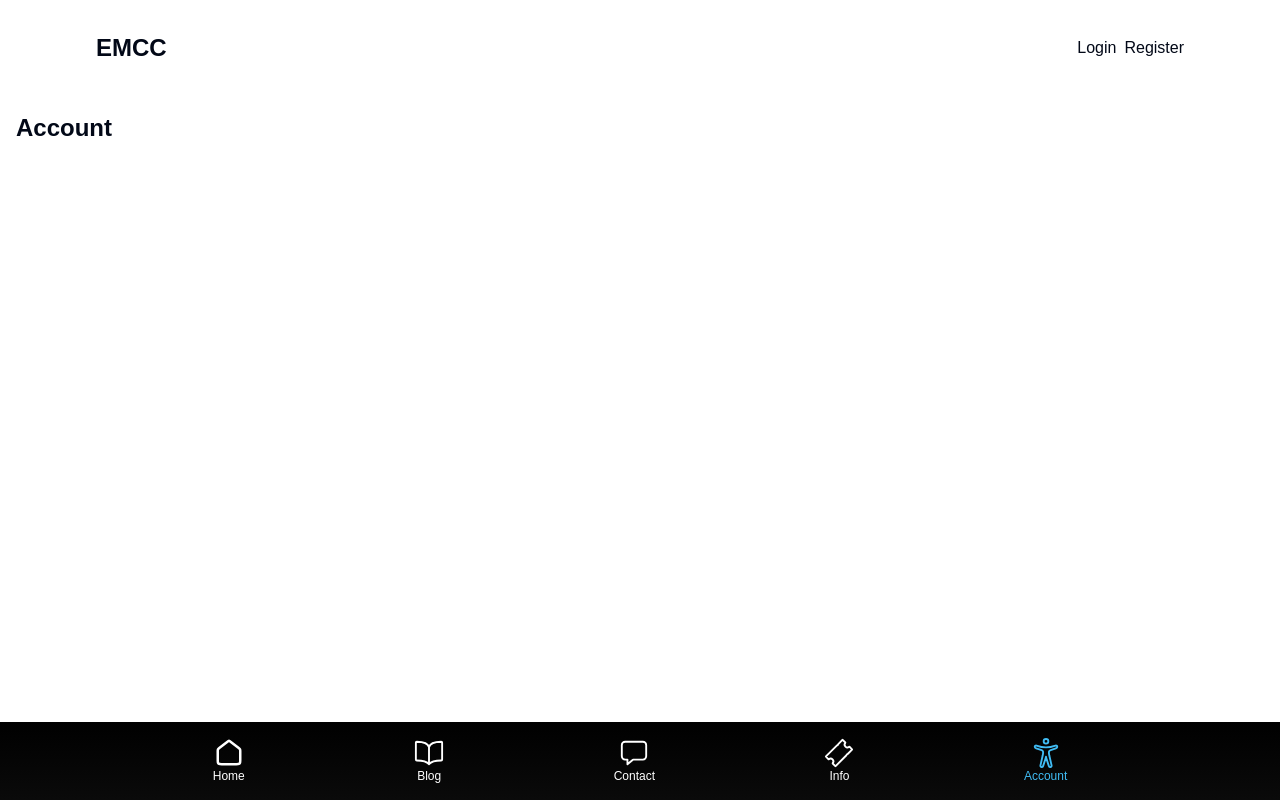
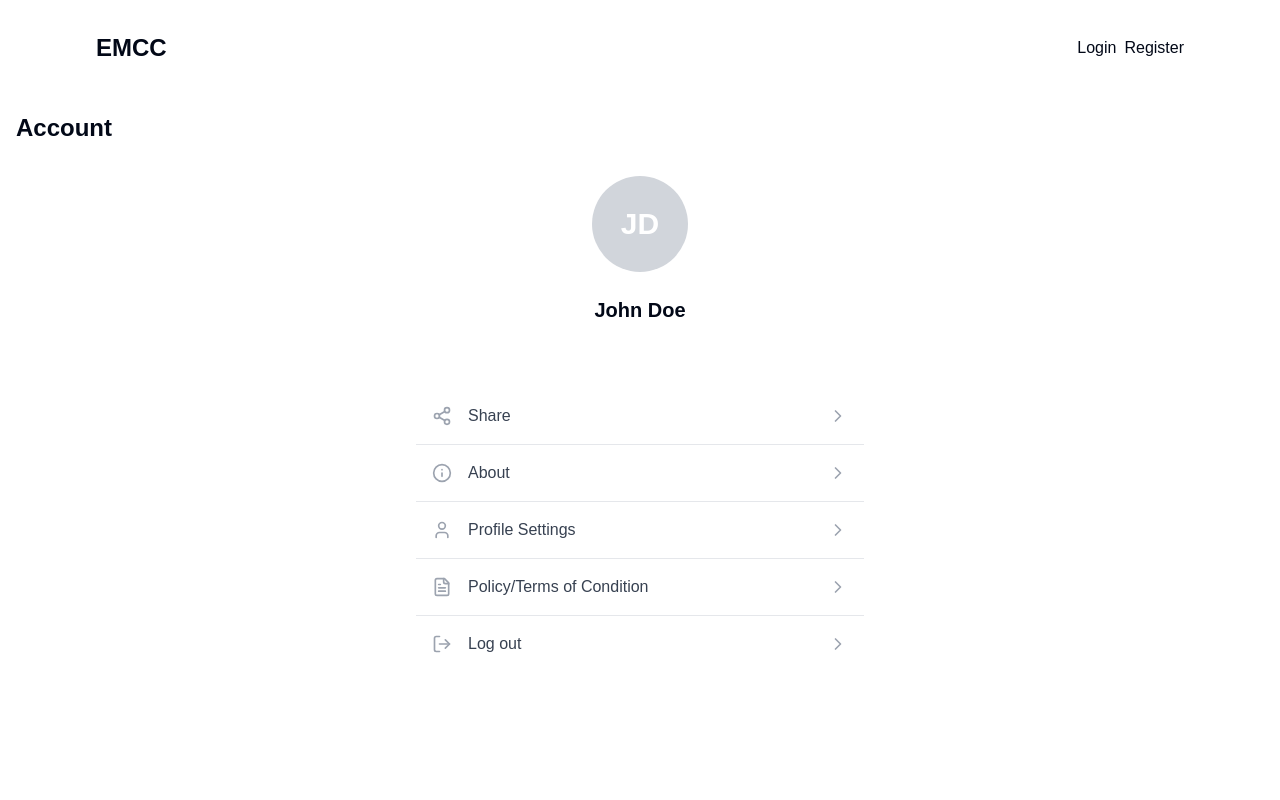
Before and after one commit to Michael-Dale/EMCCYouthApp, a Next.js app: page /account in a window 1280 px wide. Built offline with nearby package versions, Linux system fonts and the light colour scheme; no server answers.

Commit message:
Added account settings

```diff
--- a/src/app/account/page.js
+++ b/src/app/account/page.js
@@ -1,11 +1,13 @@
+"use client";
 import PageTransition from "../components/PageTransition";
-
+import AccountComponent from "../components/AccountComponent";
 export default function Account() {
   return (
     <PageTransition>
-      <div className="p-4">
-        <h1 className="text-2xl font-bold mb-4">Account</h1>
+      <div className="">
+        <h1 className="text-2xl font-bold mb-4 p-4">Account</h1>
         {/* Your contact page content here */}
+        <AccountComponent />
       </div>
     </PageTransition>
   );
--- /dev/null
+++ b/src/app/components/AccountComponent.jsx
@@ -0,0 +1,69 @@
+import { useState } from "react";
+import {
+  Share2,
+  User,
+  FileText,
+  Info,
+  LogOut,
+  ChevronRight,
+} from "lucide-react";
+
+export default function AccountPage() {
+  const [userName, setUserName] = useState("John Doe");
+
+  const menuItems = [
+    { icon: Share2, label: "Share", action: () => console.log("Share tapped") },
+    { icon: Info, label: "About", action: () => console.log("About tapped") },
+    {
+      icon: User,
+      label: "Profile Settings",
+      action: () => console.log("Profile Settings tapped"),
+    },
+    {
+      icon: FileText,
+      label: "Policy/Terms of Condition",
+      action: () => console.log("Policy/Terms tapped"),
+    },
+    {
+      icon: LogOut,
+      label: "Log out",
+      action: () => console.log("Log out tapped"),
+    },
+  ];
+
+  return (
+    <div className="">
+      <div className="max-w-md mx-auto overflow-hidden">
+        <div className="">
+          <div className="flex items-center justify-center mb-4 sm:mb-6">
+            <div className="w-20 h-20 sm:w-24 sm:h-24 bg-gray-300 rounded-full flex items-center justify-center text-2xl sm:text-3xl font-bold text-white">
+              {userName
+                .split(" ")
+                .map((n) => n[0])
+                .join("")}
+            </div>
+          </div>
+          <h2 className="text-lg sm:text-xl font-semibold text-center mb-4 sm:mb-6">
+            {userName}
+          </h2>
+          <ul className="divide-y divide-gray-200 mt-16">
+            {menuItems.map((item, index) => (
+              <li key={index}>
+                <button
+                  onClick={item.action}
+                  className="w-full py-4 px-4 flex items-center justify-between text-gray-700 hover:bg-gray-50 transition-colors duration-150 ease-in-out"
+                >
+                  <div className="flex items-center">
+                    <item.icon className="w-5 h-5 mr-4 text-gray-400" />
+                    <span className="text-sm sm:text-base">{item.label}</span>
+                  </div>
+                  <ChevronRight className="w-5 h-5 text-gray-400" />
+                </button>
+              </li>
+            ))}
+          </ul>
+        </div>
+      </div>
+    </div>
+  );
+}
--- a/src/app/layout.js
+++ b/src/app/layout.js
@@ -45,8 +45,7 @@ export default async function RootLayout({ children }) {
         </nav>
         {children}
         {/* If the user is authenticated the nav bar will show */}
-        {/* {isAuthed ? <Navbar /> : null} */}
-        <Navbar />
+        {isAuthed ? <Navbar /> : null}
       </body>
     </html>
   );
```
